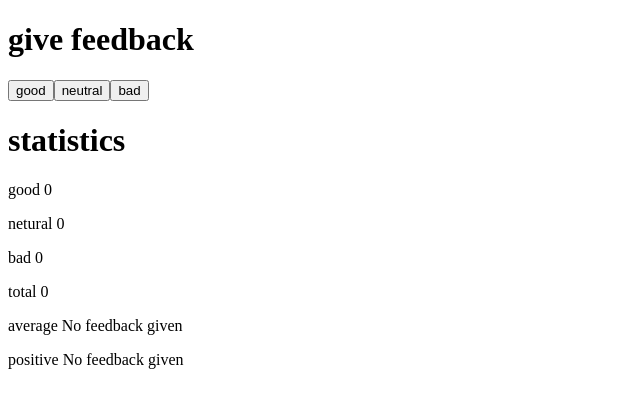
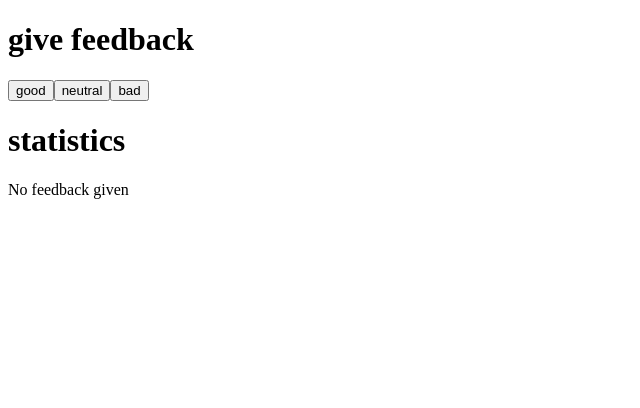
Before and after one commit to MiesnerJacob/full-stack-open, a React (Vite) app in the folder part-1/exercises/unicafe/: page / in a window 1280 px wide. Shown: the top 408 px of the page, without its empty margins (0-640 px from the left). Built offline with nearby package versions, Linux system fonts and the light colour scheme.

Commit message:
completed exercise 1-10

```diff
--- a/part-1/exercises/unicafe/src/App.jsx
+++ b/part-1/exercises/unicafe/src/App.jsx
@@ -8,15 +8,26 @@ const Button = ({ onClick, text }) => {
   )
 }
 
+const StatisticsLine = ({ text, stat }) => {
+  return (
+    <p>{text} {stat}</p>
+  )
+}
+
 const Statistics = (props) => {
+  const totalVotes = (props.good + props.neutral + props.bad)
+  if (totalVotes === 0) {
+    return <p>No feedback given</p>
+  }
+
   return (
     <div>
-      <p>good {props.good}</p>
-      <p>netural {props.neutral}</p>
-      <p>bad {props.bad}</p>
-      <p>total {props.total}</p>
-      <p>average {props.average}</p>
-      <p>positive {props.pctPositive}</p>
+      <StatisticsLine text='good' stat={props.good}/>
+      <StatisticsLine text='neutral' stat={props.neutral}/>
+      <StatisticsLine text='bad' stat={props.bad}/>
+      <StatisticsLine text='total' stat={props.total}/>
+      <StatisticsLine text='average' stat={props.average}/>
+      <StatisticsLine text='positive' stat={props.pctPositive}/>
     </div>
   )
 }
@@ -52,10 +63,6 @@ const App = () => {
 
     const nums = [...goods, ...neutrals, ...bads]
 
-    if (nums.length === 0) {
-      return 'No feedback given'
-    }
-
     const numsSum = nums.reduce((acc, val) => acc + val, 0)
     const numsLength = nums.length
     return numsSum / numsLength
@@ -63,10 +70,6 @@ const App = () => {
 
   const calculatePctPositive = ({ good, neutral, bad }) => {
     const totalVotes = (good + neutral + bad)
-    if (totalVotes === 0) {
-      return 'No feedback given'
-    }
-
     return (good / totalVotes * 100) + '%'
   }
 
```
